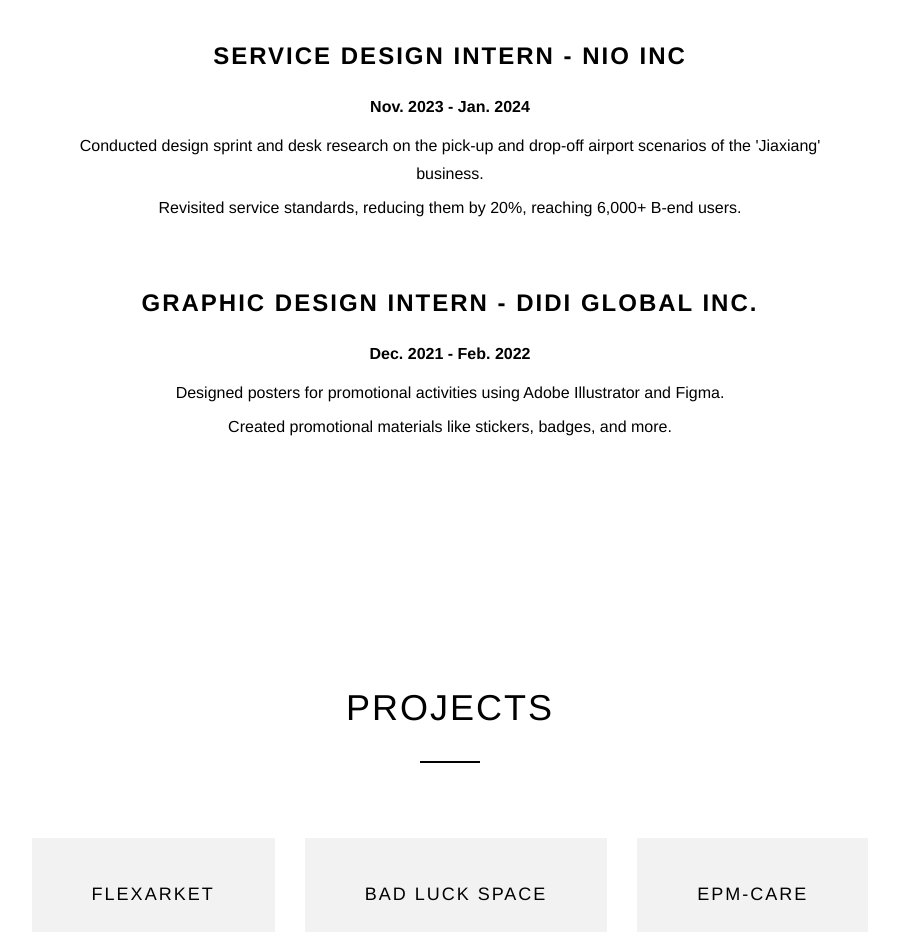
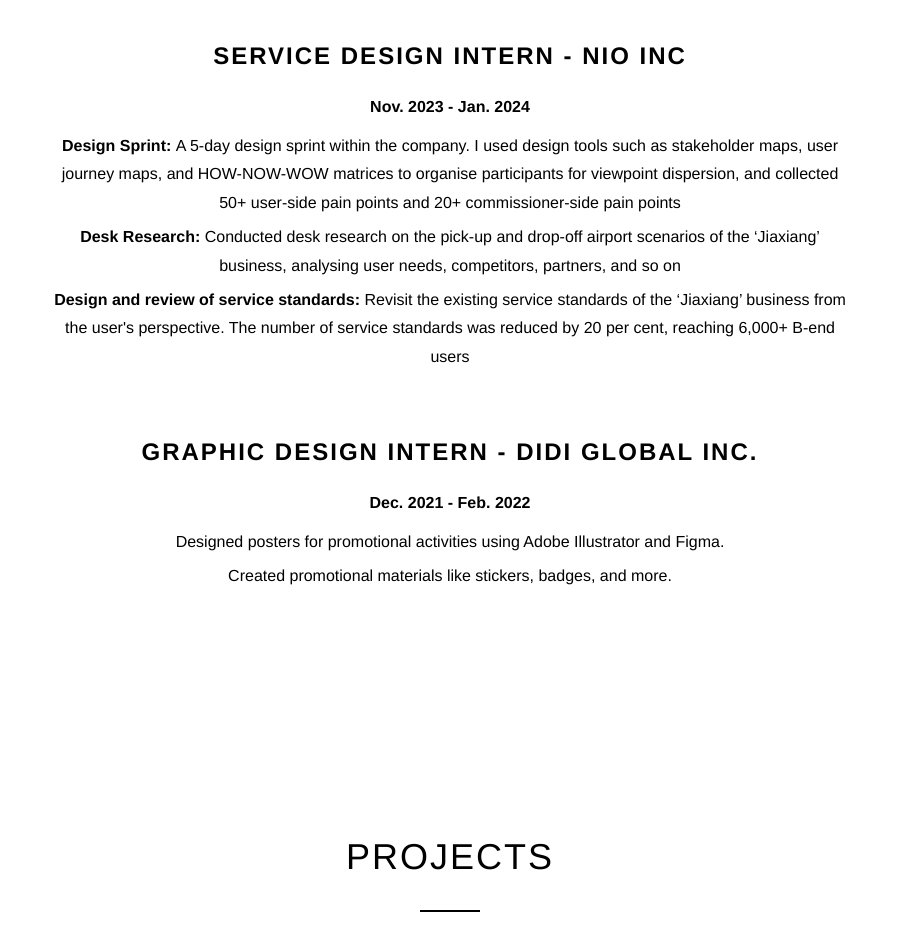
Before and after one commit to djdj-8/DJ, a plain HTML site: page index.html in a window 1280 px wide. Shown: the part 2580-3512 px from the top of the page, without its empty margins (190-1089 px from the left). Drawn offline with Linux system fonts and the light colour scheme.

Commit message:
Update index.html

```diff
--- a/index.html
+++ b/index.html
@@ -53,8 +53,9 @@
         <h3>Service Design Intern - <strong>NIO Inc</strong></h3>
         <p><strong>Nov. 2023 - Jan. 2024</strong></p>
         <ul>
-            <li>Conducted design sprint and desk research on the pick-up and drop-off airport scenarios of the 'Jiaxiang' business.</li>
-            <li>Revisited service standards, reducing them by 20%, reaching 6,000+ B-end users.</li>
+            <li><strong>Design Sprint: </strong>A 5-day design sprint within the company. I used design tools such as stakeholder maps, user journey maps, and HOW-NOW-WOW matrices to organise participants for viewpoint dispersion, and collected 50+ user-side pain points and 20+ commissioner-side pain points</li>
+            <li><strong>Desk Research: </strong>Conducted desk research on the pick-up and drop-off airport scenarios of the ‘Jiaxiang’ business, analysing user needs, competitors, partners, and so on</li>
+            <li><strong>Design and review of service standards: </strong>Revisit the existing service standards of the ‘Jiaxiang’ business from the user's perspective. The number of service standards was reduced by 20 per cent, reaching 6,000+ B-end users</li>
         </ul>
         <br> <!-- 手动插入一个空行 -->
 
```
